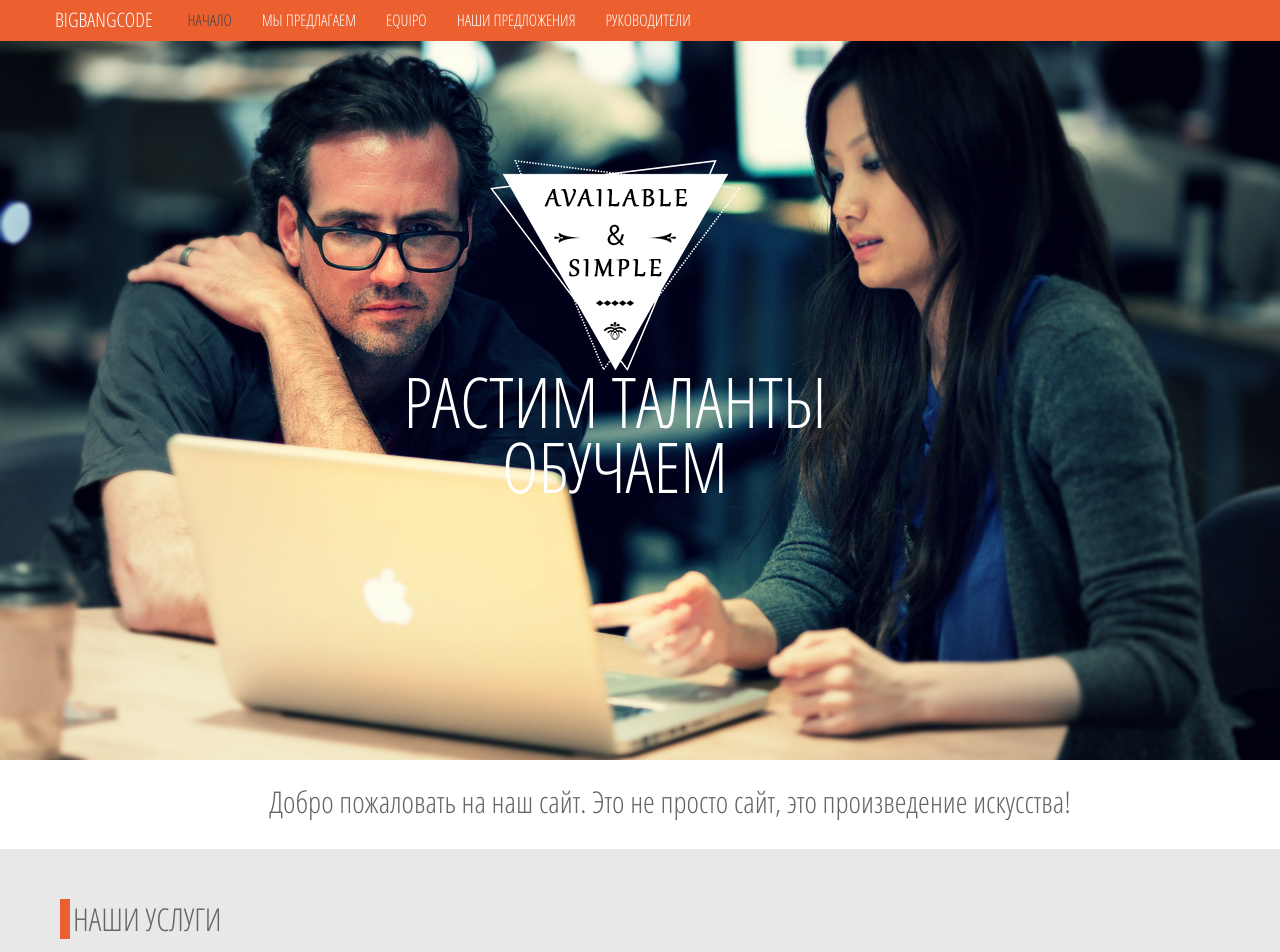
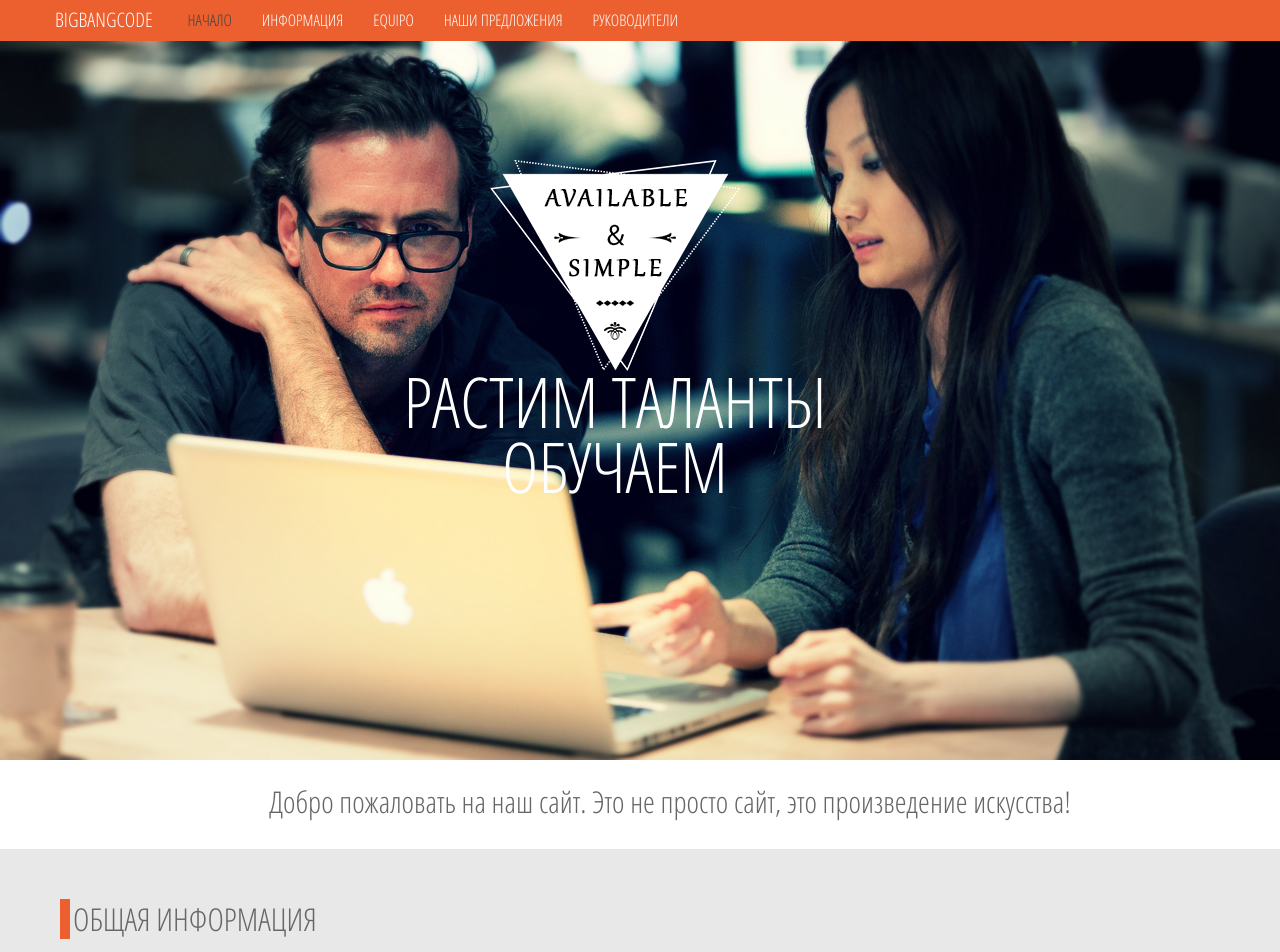
Before and after one commit to Sanchoo-Inc/web-site, a plain HTML site: page index.html in a window 1280 px wide. Shown: the top 952 px of the page. Drawn offline with Linux system fonts and the light colour scheme; a web font is replaced by a local one.

Commit message:
commitMoroz

```diff
--- a/index.html
+++ b/index.html
@@ -63,7 +63,7 @@
           <div class="nav-collapse collapse">
             <ul class="nav">
               <li class="active"><a href="#">Начало</a></li>
-              <li><a href="#services">Мы предлагаем</a></li>
+              <li><a href="#services">Информация</a></li>
               <li><a href="#about">Equipo</a></li>
               <li><a href="#projects">Наши предложения</a></li>
               <li><a href="#contacto">Руководители</a></li>
@@ -101,7 +101,7 @@
 
 	<div id="servicewrap">
 		<div class="container">
-			<h2>НАШИ УСЛУГИ</h2>
+			<h2>ОБЩАЯ ИНФОРМАЦИЯ</h2>
 			<br>
 			<div class="row">
 				<div class="span3">
```
